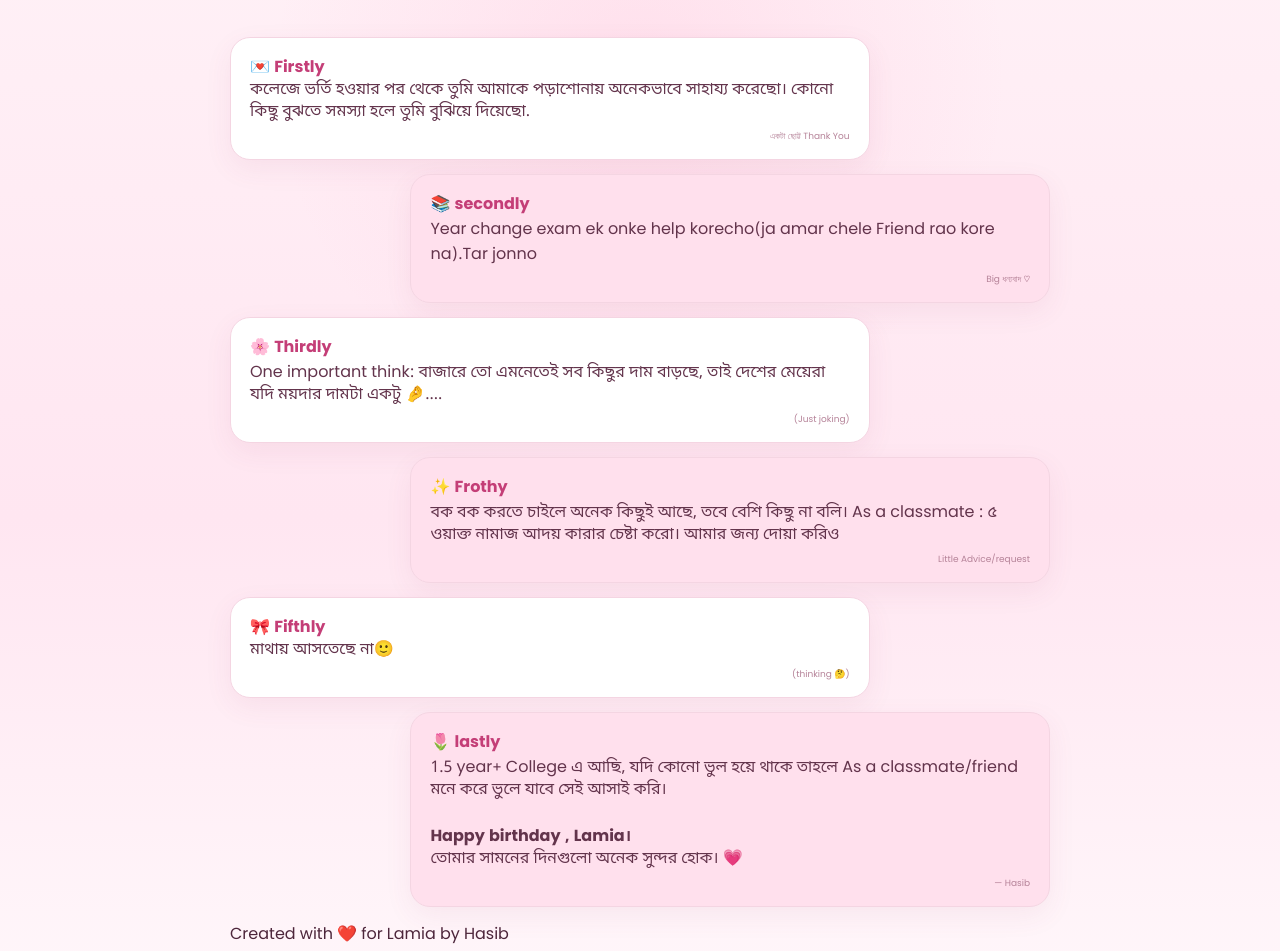
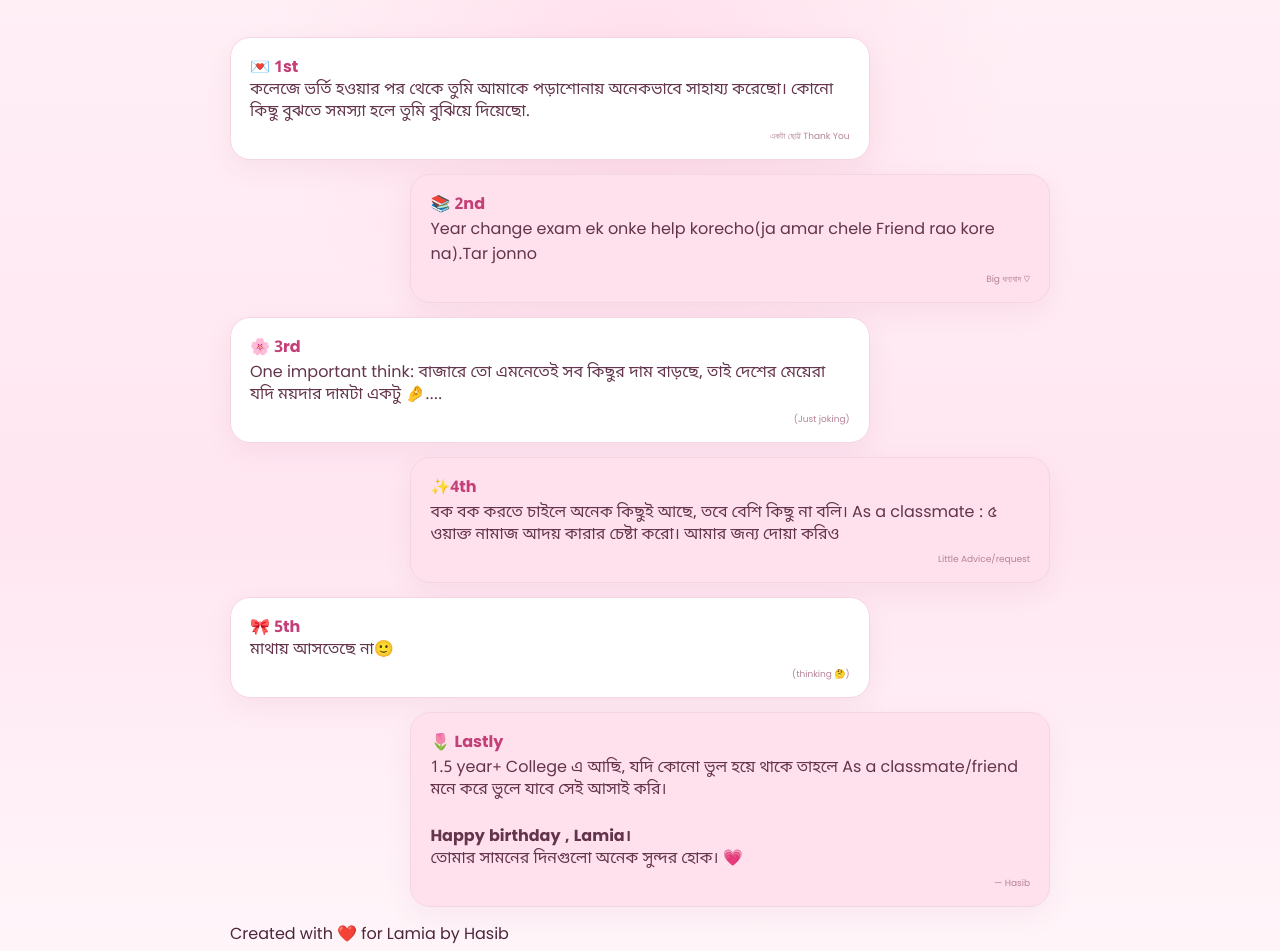
Before and after one commit to Hasib2412/L-s-birth, a plain HTML site: page index.html in a window 1280 px wide. Shown: the part 2646-3597 px from the top of the page. Drawn offline with Linux system fonts and the light colour scheme.

Commit message:
Update index.html

```diff
--- a/index.html
+++ b/index.html
@@ -244,27 +244,27 @@ p{line-height:1.9}
         <div class="sms-list">
 
             <div class="sms">
-                <strong>💌 Firstly </strong><br>
+                <strong>💌 1st</strong><br>
                 কলেজে ভর্তি হওয়ার পর থেকে তুমি আমাকে পড়াশোনায় অনেকভাবে সাহায্য করেছো।
  কোনো কিছু বুঝতে সমস্যা হলে তুমি বুঝিয়ে দিয়েছো.
                 <span class="time">একটা ছোট্ট Thank You</span>
             </div>
 
             <div class="sms">
-                <strong>📚 secondly </strong><br> Year change exam ek  onke help korecho(ja amar chele Friend rao kore na).Tar jonno
+                <strong>📚 2nd</strong><br> Year change exam ek  onke help korecho(ja amar chele Friend rao kore na).Tar jonno
 
 
                 <span class="time"> Big   ধন্যবাদ ♡</span>
             </div>
 
             <div class="sms">
-                <strong>🌸 Thirdly </strong><br>
+                <strong>🌸 3rd</strong><br>
                 One important think: বাজারে তো এমনেতেই সব কিছুর দাম বাড়ছে, তাই দেশের মেয়েরা যদি ময়দার দামটা একটু 🤌....
                 <span class="time">(Just joking) </span>
             </div>
 
             <div class="sms">
-                <strong>✨ Frothy </strong><br>
+                <strong>✨4th </strong><br>
                 বক বক করতে চাইলে  অনেক কিছুই আছে, তবে বেশি কিছু না বলি।
                 As a classmate : ৫ ওয়াক্ত নামাজ আদয় কারার চেষ্টা করো।
                 আমার জন্য দোয়া করিও
@@ -274,13 +274,13 @@ p{line-height:1.9}
             </div>
 
             <div class="sms">
-                <strong>🎀 Fifthly </strong><br>
+                <strong>🎀 5th</strong><br>
                 মাথায় আসতেছে না🙂
                 <span class="time">(thinking 🤔)</span>
             </div>
 
             <div class="sms">
-                <strong>🌷 lastly</strong><br>
+                <strong>🌷 Lastly</strong><br>
                 1.5 year+ College এ আছি, যদি কোনো ভুল হয়ে থাকে তাহলে As a classmate/friend  মনে করে ভুলে যাবে সেই আসাই করি।
                 <br><br>
                 <b>Happy birthday , Lamia।</b><br>
```
